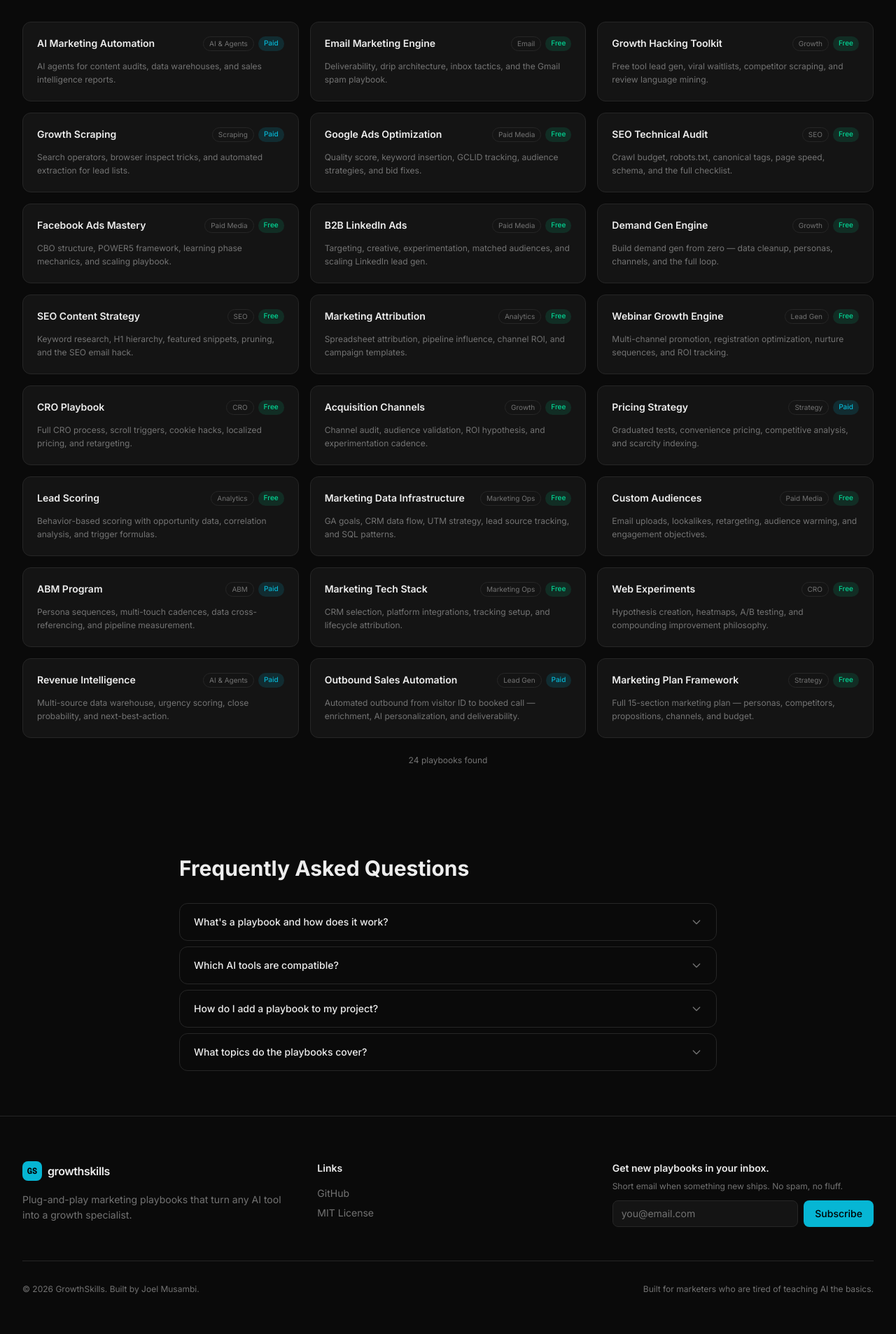
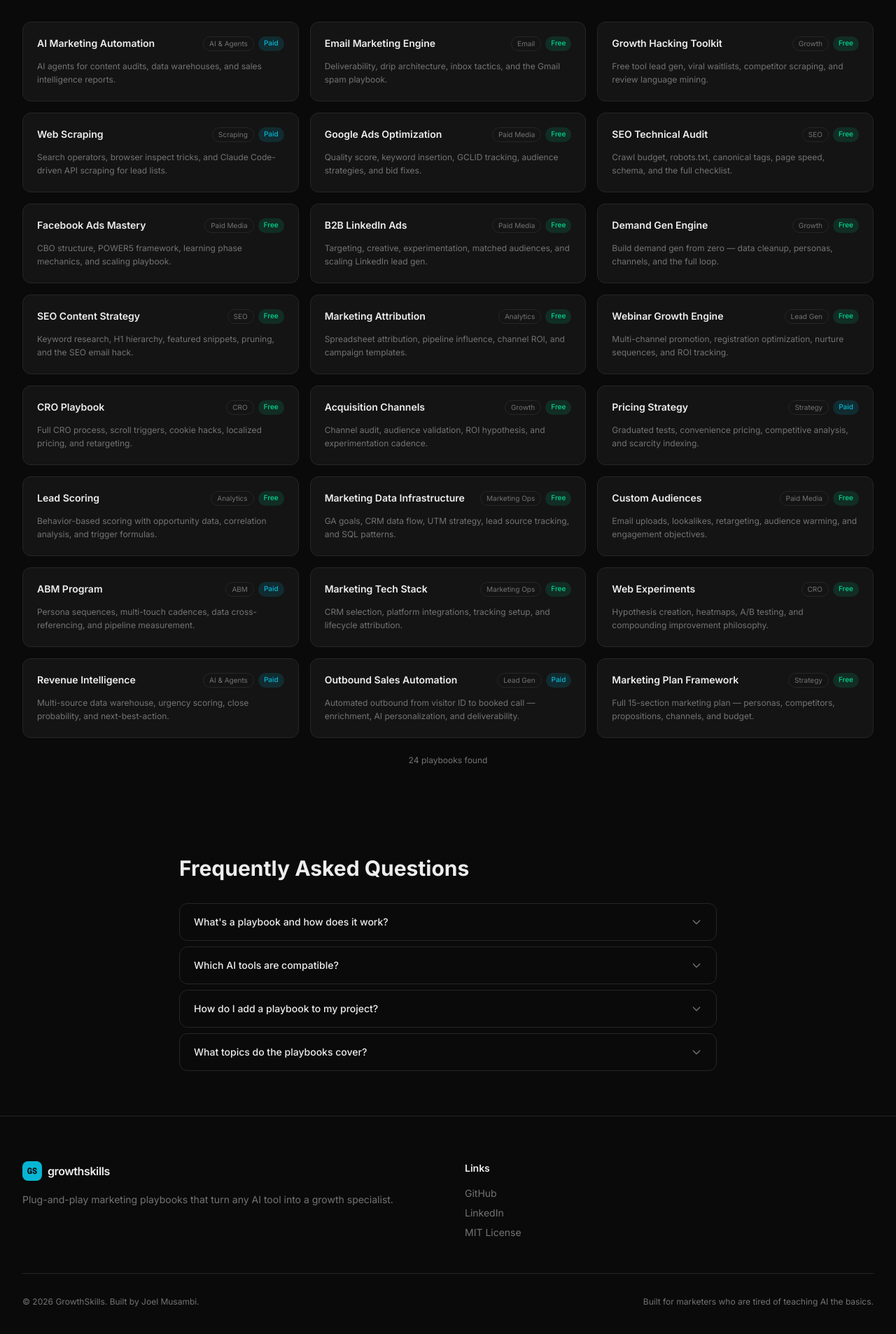
Before and after one commit to jmusambi/claudeskills, a Next.js app: page /claudeskills/ in a window 1280 px wide. Shown: the part 1032-2939 px from the top of the page at 70% size. Built offline with nearby package versions, Linux system fonts and the light colour scheme.

Commit message:
rename to web scraping, add AI search content, update footer

```diff
--- a/components/Footer.tsx
+++ b/components/Footer.tsx
@@ -1,23 +1,8 @@
-"use client";
-
-import { useState } from "react";
-
 export default function Footer() {
-  const [email, setEmail] = useState("");
-  const [subscribed, setSubscribed] = useState(false);
-
-  const handleSubmit = (e: React.FormEvent) => {
-    e.preventDefault();
-    if (email) {
-      setSubscribed(true);
-      setEmail("");
-    }
-  };
-
   return (
     <footer className="border-t border-border mt-auto">
       <div className="max-w-7xl mx-auto px-4 sm:px-6 lg:px-8 py-16">
-        <div className="grid grid-cols-1 md:grid-cols-3 gap-12">
+        <div className="grid grid-cols-1 md:grid-cols-2 gap-12">
           <div>
             <div className="flex items-center gap-2 mb-4">
               <div className="w-7 h-7 rounded-lg bg-accent flex items-center justify-center">
@@ -48,6 +33,14 @@ export default function Footer() {
               </li>
               <li>
                 <a
+                  href="https://www.linkedin.com/in/joelmusambi/"
+                  className="hover:text-foreground transition-colors"
+                >
+                  LinkedIn
+                </a>
+              </li>
+              <li>
+                <a
                   href="https://github.com/joelmusambi/growthskills/blob/main/LICENSE"
                   className="hover:text-foreground transition-colors"
                 >
@@ -55,37 +48,6 @@ export default function Footer() {
                 </a>
               </li>
             </ul>
-          </div>
-
-          <div>
-            <h4 className="font-semibold text-sm mb-2">
-              Get new playbooks in your inbox.
-            </h4>
-            <p className="text-xs text-muted mb-3">
-              Short email when something new ships. No spam, no fluff.
-            </p>
-            {subscribed ? (
-              <p className="text-sm text-accent">
-                You&apos;re in. We&apos;ll keep you posted.
-              </p>
-            ) : (
-              <form onSubmit={handleSubmit} className="flex gap-2">
-                <input
-                  type="email"
-                  value={email}
-                  onChange={(e) => setEmail(e.target.value)}
-                  placeholder="you@email.com"
-                  className="flex-1 bg-surface border border-border rounded-lg px-3 py-2 text-sm placeholder:text-muted focus:outline-none focus:border-accent transition-colors"
-                  required
-                />
-                <button
-                  type="submit"
-                  className="bg-accent hover:bg-accent-light text-black font-medium text-sm px-4 py-2 rounded-lg transition-colors"
-                >
-                  Subscribe
-                </button>
-              </form>
-            )}
           </div>
         </div>
 
--- a/data/skills.json
+++ b/data/skills.json
@@ -79,15 +79,15 @@
   },
   {
     "id": 7,
-    "name": "Growth Scraping",
-    "slug": "growth-scraping",
-    "description": "Search operators, browser inspect tricks, and automated extraction for lead lists.",
+    "name": "Web Scraping",
+    "slug": "web-scraping",
+    "description": "Search operators, browser inspect tricks, and Claude Code-driven API scraping for lead lists.",
     "author": "Joel Musambi",
     "authorHandle": "joelmusambi",
     "category": "Scraping",
     "access": "paid",
     "installCount": 412,
-    "repoPath": "joelmusambi/growth-scraping",
+    "repoPath": "joelmusambi/web-scraping",
     "createdAt": "2025-03-10"
   },
   {
--- a/skills/joelmusambi/seo-content-strategy/SKILL.md
+++ b/skills/joelmusambi/seo-content-strategy/SKILL.md
@@ -540,3 +540,29 @@ The Links report in GSC is underused but incredibly valuable for internal link s
 - Ensure each one links to your highest-priority commercial pages
 - Use descriptive, keyword-rich anchor text for these internal links
 - Rotate in new internal links as your content priorities shift quarterly
+
+---
+
+## 14. Optimizing Content for AI Search (GEO/AEO)
+
+AI-powered search is changing how content gets discovered. LLMs like ChatGPT, Perplexity, Gemini, and Claude pull their answers from search engines. They break complex queries into sub-queries and decide which content to cite. If your content is not structured for that process, you will not be the source AI pulls from. This is becoming as important as traditional SEO.
+
+### Structure Content for AI Citation
+
+The most important structural change: put a concise answer (40-60 words) right after each question-based header. Lead with the answer, not the backstory. AI models pull from pages that are fact-dense and get to the point fast. Narrative padding and long introductions get skipped. The inverted pyramid format (answer first, context after) is what AI prefers to cite.
+
+### See What ChatGPT Actually Searches
+
+You can see exactly what ChatGPT searches when it answers a prompt. Open your browser developer tools, go to the Network tab, and inspect the requests. The actual search terms the model runs are visible in the response data. This tells you what queries to optimize for. The terms ChatGPT searches are often different from what you would expect, and knowing them gives you a direct optimization target.
+
+### Track AI Referral Traffic
+
+Set up filters in Google Analytics to identify visits coming from AI tools. Create a regex filter for session source/medium that captures chatgpt, openai, perplexity, claude, gemini, copilot, and other AI platforms. This tells you which pages AI is surfacing and which ones it is ignoring. The pages getting AI traffic are your best reference for what is working. The pages getting none need structural improvements.
+
+### Video Content in AI Search
+
+Video platforms are showing up in AI-generated answers more than most people realize. Video is one of the most frequently cited source types in AI search results. Optimize your video titles, descriptions, and transcripts so AI can read and cite your video content. If you are creating written content on a topic, consider creating a video version as well. Use the same target queries in your video title, description, and spoken content so the transcript matches what AI is searching for.
+
+### New Metrics for AI Visibility
+
+Traditional traffic metrics do not capture the full picture anymore. Track how often your brand gets mentioned in AI summaries. Track how far down the page your organic link appears after AI answers push results down. Track whether zero-click impressions correlate with later branded search volume. A page can generate zero clicks from AI but still drive branded searches days later when the user remembers seeing your name in the AI answer.
--- a/skills/joelmusambi/growth-scraping/SKILL.md
+++ b/skills/joelmusambi/web-scraping/SKILL.md
@@ -1,11 +1,11 @@
 ---
-name: Growth Scraping
-description: "Use this skill when building targeted lead lists through web scraping, using search operators to find hidden data, extracting contact information from websites, automating data collection, or growth hacking through creative data sourcing. Covers Google operators, browser inspect tools, shortlink enumeration, and the scraping-to-campaign workflow."
+name: Web Scraping
+description: "Use this skill when building targeted lead lists through web scraping, using search operators to find hidden data, extracting contact information from websites, or automating data collection. Covers Google operators, browser inspect tools, shortlink enumeration, the scraping-to-campaign workflow, and using Claude Code as a scraping tool alongside traditional methods to hit APIs, clean data, and assemble final lead lists."
 category: Scraping
 access: free
 ---
 
-# Growth Scraping — Web Scraping and Search Operators for Lead Generation
+# Web Scraping
 
 This playbook covers how to use web scraping and search operators to build targeted lead lists that kickstart marketing campaigns. This isn't about buying lists — it's about the growth hacking mindset of digging relentlessly to find information that others can't.
 
@@ -295,3 +295,34 @@ Then deploy targeted drip campaigns for each segment. This keeps engagement high
 | Tracking results | CRM lead source tracking |
 
 The power of scraping isn't just the data — it's the campaigns you build around it. One well-executed scraping-to-campaign workflow can kickstart an entire marketing program.
+
+## Using Claude Code for Scraping and Lead List Building
+
+Claude Code is the fastest path from "I need a lead list" to "I have a clean spreadsheet ready for outreach." Instead of writing scrapers yourself or paying for SaaS tools, you describe what you want and Claude Code writes the script, calls the APIs, processes the results, and hands back a finished file.
+
+### API-Based Scraping Workflow
+
+Most government procurement databases, public data portals, and modern SaaS platforms expose APIs. Claude Code can hit them directly. The flow:
+
+1. Give Claude Code your API key and the endpoint documentation (or just the platform name — it can usually find the docs).
+2. Define your keywords, NAICS codes, geographic filters, date ranges, or whatever the platform supports.
+3. Tell it to search across each target state, region, or segment and aggregate the results.
+4. Have it output an Excel file with separate sheets per territory, industry, or buyer persona.
+
+Claude Code writes the Python script, paginates through results, handles rate limits, deduplicates, and structures the output. A search across 50 states that would take a full day of manual exporting and merging finishes in minutes.
+
+### Email Validation Without the CSV Shuffle
+
+Email validation services like ZeroBounce, NeverBounce, and Hunter all have APIs. Claude Code can plug into them directly. Hand it a CSV, give it your validation API key, and it reads each email, validates through the API, and writes a clean output file with only valid addresses. No manual upload, no waiting on a dashboard, no downloading the cleaned file. The whole step happens in one command.
+
+### Platforms Without an API
+
+For platforms behind a login or without API access (LinkedIn Sales Navigator, certain industry directories, gated databases), do the searching and exporting inside the platform manually. Then hand the raw CSV to Claude Code. It will parse the columns, normalize the data, filter by your criteria, deduplicate against previous lists, and organize the result into the final deliverable format.
+
+### CRM Cross-Referencing Before Outreach
+
+Before launching outreach against any scraped list, cross-reference it against your CRM. Export your existing customers, open opportunities, and recently contacted accounts as CSVs. Hand them to Claude Code along with the scraped list. It will exclude any overlapping companies and contacts, so you do not accidentally cold-email a customer or step on an active deal.
+
+### Why This Matters
+
+What used to take hours of manual searching, copying, cleaning, and validating compresses into minutes. Claude Code writes the script, runs it, processes the data, and returns a ready-to-use lead list. The scraping mindset stays the same — you still need to know where the data lives and how to find it. The execution layer just got cheaper and faster.
```
Also changed, not shown: 2 other files (tests, documents, lock files or other folders).
